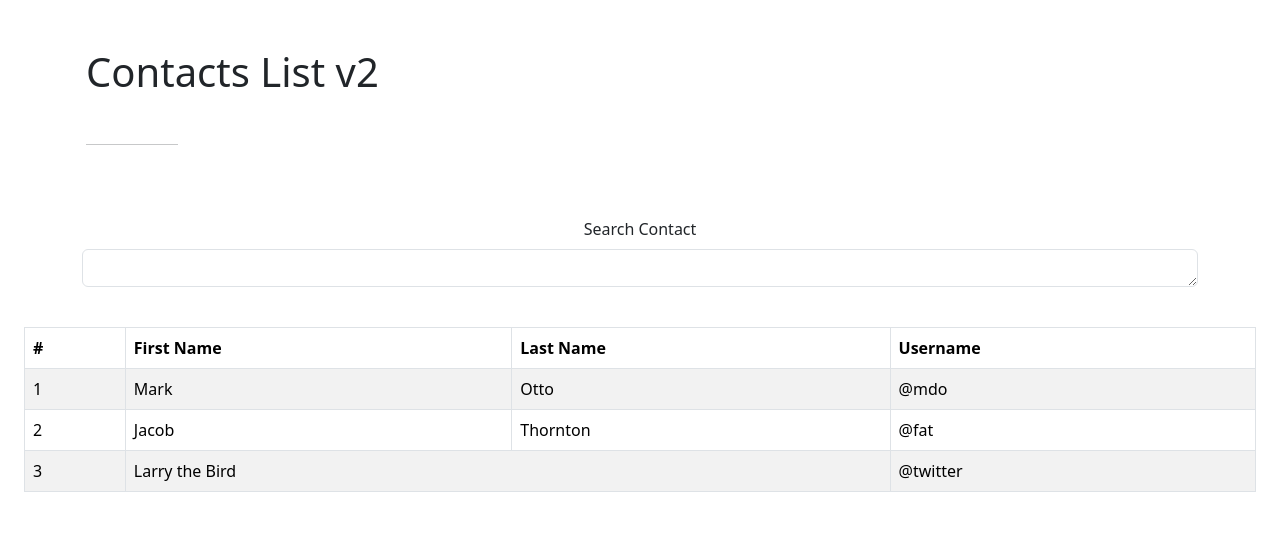
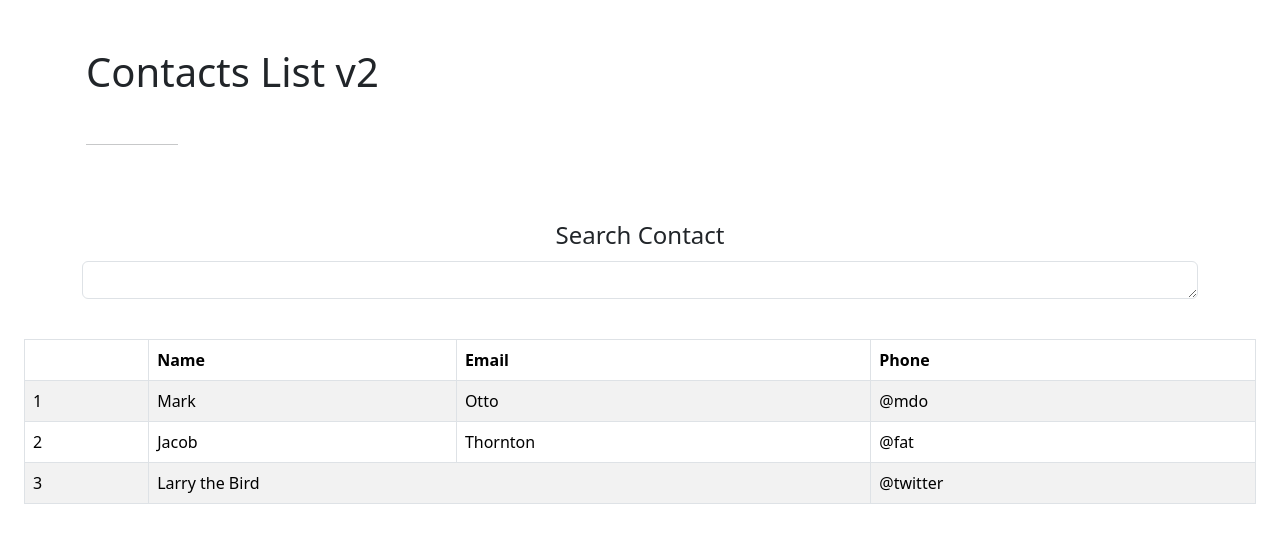
Before and after one commit to bcsurf2822/contact-list-v2, a Next.js app: page / in a window 1280 px wide. Shown: the top 542 px of the page. Built offline with nearby package versions, Linux system fonts and the light colour scheme.

Commit message:
C2: able to get back data from JSON file

```diff
--- a/app/components/SearchBar.js
+++ b/app/components/SearchBar.js
@@ -2,13 +2,20 @@
 import React from 'react'
 import { Form } from 'react-bootstrap'
 import styles from './components.module.css'
+import { useState } from 'react'
 
 function SearchBar() {
+
+
+  const [search, setSearch] = useState("")
+  console.log("Search", search)
+
+
   return (
     <Form className={styles.form}>
       <Form.Group className="mb-3" controlId="exampleForm.ControlTextarea1">
-        <Form.Label>Search Contact</Form.Label>
-        <Form.Control as="textarea" rows={1} />
+        <Form.Label className={styles.formLabel}>Search Contact</Form.Label>
+        <Form.Control onChange={(e) => setSearch(e.target.value)} value={search} as="textarea" rows={1} />
       </Form.Group>
     </Form>
   );
--- a/app/components/components.module.css
+++ b/app/components/components.module.css
@@ -1,3 +1,9 @@
 .form {
   text-align: center;
 }
+
+.formLabel {
+  font-size: 1.5em;
+  font-style: bold;
+  font-weight: "400";
+}
--- a/app/contacts/page.js
+++ b/app/contacts/page.js
@@ -9,10 +9,10 @@ export default function Contacts() {
       <Table striped bordered hover>
         <thead>
           <tr>
-            <th>#</th>
-            <th>First Name</th>
-            <th>Last Name</th>
-            <th>Username</th>
+            <th></th>
+            <th>Name</th>
+            <th>Email</th>
+            <th>Phone</th>
           </tr>
         </thead>
         <tbody>
--- a/app/page.js
+++ b/app/page.js
@@ -1,3 +1,4 @@
+'use client'
 
 import Head from "next/head";
 import styles from "./page.module.css";
@@ -5,17 +6,37 @@ import { Col, Container, Row } from "react-bootstrap";
 import Contacts from "./contacts/page";
 import SearchBar from "./components/SearchBar";
 
+import axios from "axios";
+import { useEffect, useState } from "react";
+
 export default function Home() {
+
+  const [contacts, setContacts] = useState([]);
+
+useEffect(() => {
+  axios.get('/contacts.json')
+  .then((response) => {
+    console.log(response)
+    setContacts(response.data)
+  })
+  .catch((error) => {
+    console.log(error)
+  })
+}, [])
+
+console.log(contacts)
+
+
+
   return (
     <>
       <Container as="header" className="py-4 px-3 mx-auto">
-
         <h1>Contacts List v2</h1>
         <hr className="col-1 my-5 mx-0" />
       </Container>
-      <Container className="search-bar" >
-      <SearchBar />
-        </Container>
+      <Container className="search-bar">
+        <SearchBar />
+      </Container>
       <Container as="content" className="content">
         <Col>
           <Contacts />
--- a/package.json
+++ b/package.json
@@ -9,6 +9,7 @@
     "lint": "next lint"
   },
   "dependencies": {
+    "axios": "^1.7.7",
     "bootstrap": "^5.3.3",
     "next": "14.2.15",
     "react": "^18",
```
Also changed, not shown: public/contacts.json (renamed from app/data/contacts.json), 1 other file (tests, documents, lock files or other folders).
